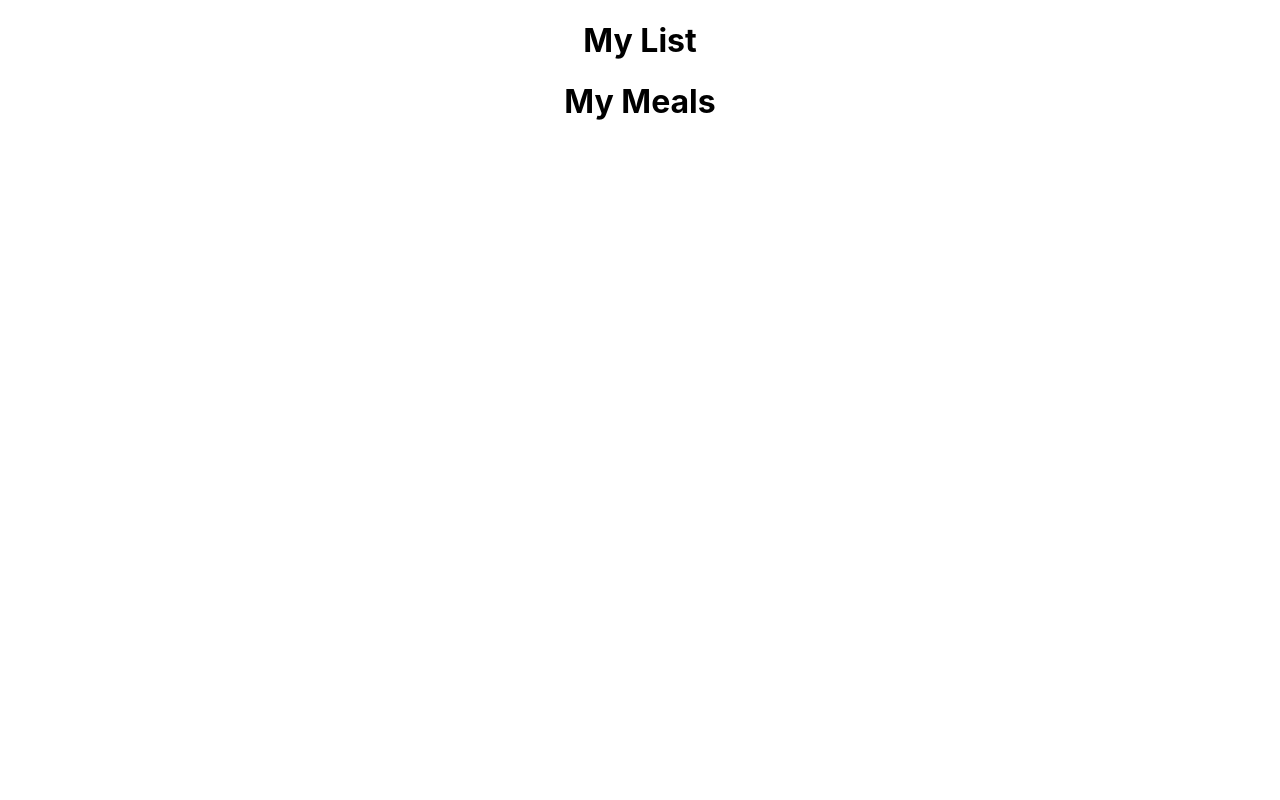
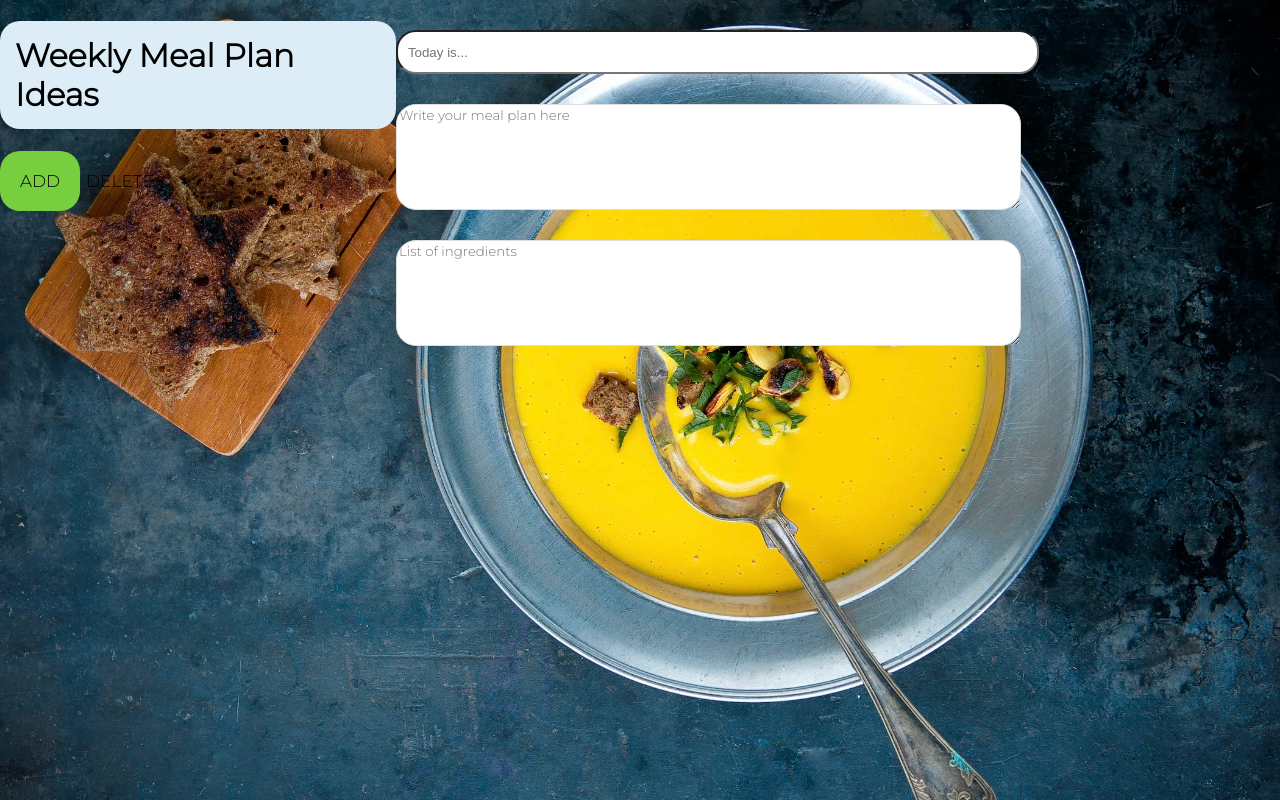
Before and after one commit to KseGreb/Weekly-meal-planner, a React (Create React App) app: page / in a window 1280 px wide. Built offline with nearby package versions, Linux system fonts and the light colour scheme.

Commit message:
css change

```diff
--- a/public/index.html
+++ b/public/index.html
@@ -15,6 +15,9 @@
       user's mobile device or desktop. See https://developers.google.com/web/fundamentals/web-app-manifest/
     -->
     <link rel="manifest" href="%PUBLIC_URL%/manifest.json" />
+    <link rel="preconnect" href="https://fonts.googleapis.com">
+    <link rel="preconnect" href="https://fonts.gstatic.com" crossorigin>
+    <link href="https://fonts.googleapis.com/css2?family=Montserrat:wght@300&display=swap" rel="stylesheet">
     <!--
       Notice the use of %PUBLIC_URL% in the tags above.
       It will be replaced with the URL of the `public` folder during the build.
--- a/src/App.css
+++ b/src/App.css
@@ -1,38 +1,50 @@
-.App {
-  text-align: center;
+body{
+  background: url(food.jpg);
+  background-size: cover;
+  background-repeat: no-repeat;
 }
-
-.App-logo {
-  height: 40vmin;
-  pointer-events: none;
+h1{
+  font-family: 'Montserrat', sans-serif;
+  background-color: #dcedf7;
+  padding: 15px;
+  border-radius: 20px;
 }
-
-@media (prefers-reduced-motion: no-preference) {
-  .App-logo {
-    animation: App-logo-spin infinite 20s linear;
-  }
+.button-add{
+  font-family: 'Montserrat', sans-serif;
+  background-color: #77cf40;
+  padding: 20px;
+  border-radius: 20px;
+  border: none;
+  font-size: 17px;
 }
-
-.App-header {
-  background-color: #282c34;
-  min-height: 100vh;
+.button-delete{
+  font-family: 'Montserrat', sans-serif;
+  border: 0;
+  background: none;
+  font-size: 17px;
+}
+.App{
   display: flex;
-  flex-direction: column;
-  align-items: center;
-  justify-content: center;
-  font-size: calc(10px + 2vmin);
-  color: white;
+  justify-content: space-around;
 }
-
-.App-link {
-  color: #61dafb;
+.whole-plan{
+  width: 70%;
+  height: 100vh;
 }
-
-@keyframes App-logo-spin {
-  from {
-    transform: rotate(0deg);
-  }
-  to {
-    transform: rotate(360deg);
-  }
+.myInput{
+  width: 70%;
+  height: 20px;
+  padding: 10px;
+  border-radius: 20px;
+  display: block;
+  margin-top: 30px;
 }
+textarea{
+  display: block;
+  border: 1px solid #ddd;
+  margin-top: 30px;
+  width: 70%;
+  height: 100px;
+  border-radius: 20px;
+  font-family: 'Montserrat', sans-serif;
+}
--- a/src/MyList.js
+++ b/src/MyList.js
@@ -1,7 +1,9 @@
 const MyList = () => {
     return(
         <div>
-            <h1>My List</h1>
+            <h1>Weekly Meal Plan Ideas</h1>
+            <button className="button-add">ADD</button>
+            <button className="button-delete">DELETE</button>
         </div>
     )
 }
--- a/src/MyMealsAndIngredients.js
+++ b/src/MyMealsAndIngredients.js
@@ -1,7 +1,20 @@
 const MyMealsAndIngredients = () => {
     return(
-        <div>
-            <h1>My Meals</h1>
+        <div  className="whole-plan">
+            <div className="meal-editing">
+                <input
+                    type="text"
+                    className="myInput"
+                    placeholder="Today is..."
+                />
+                <textarea
+                    placeholder="Write your meal plan here"
+                />
+                <textarea
+                    placeholder="List of ingredients"
+                />
+            </div>
+
         </div>
     )
 }
```
Also changed, not shown: src/food.jpg (added).
